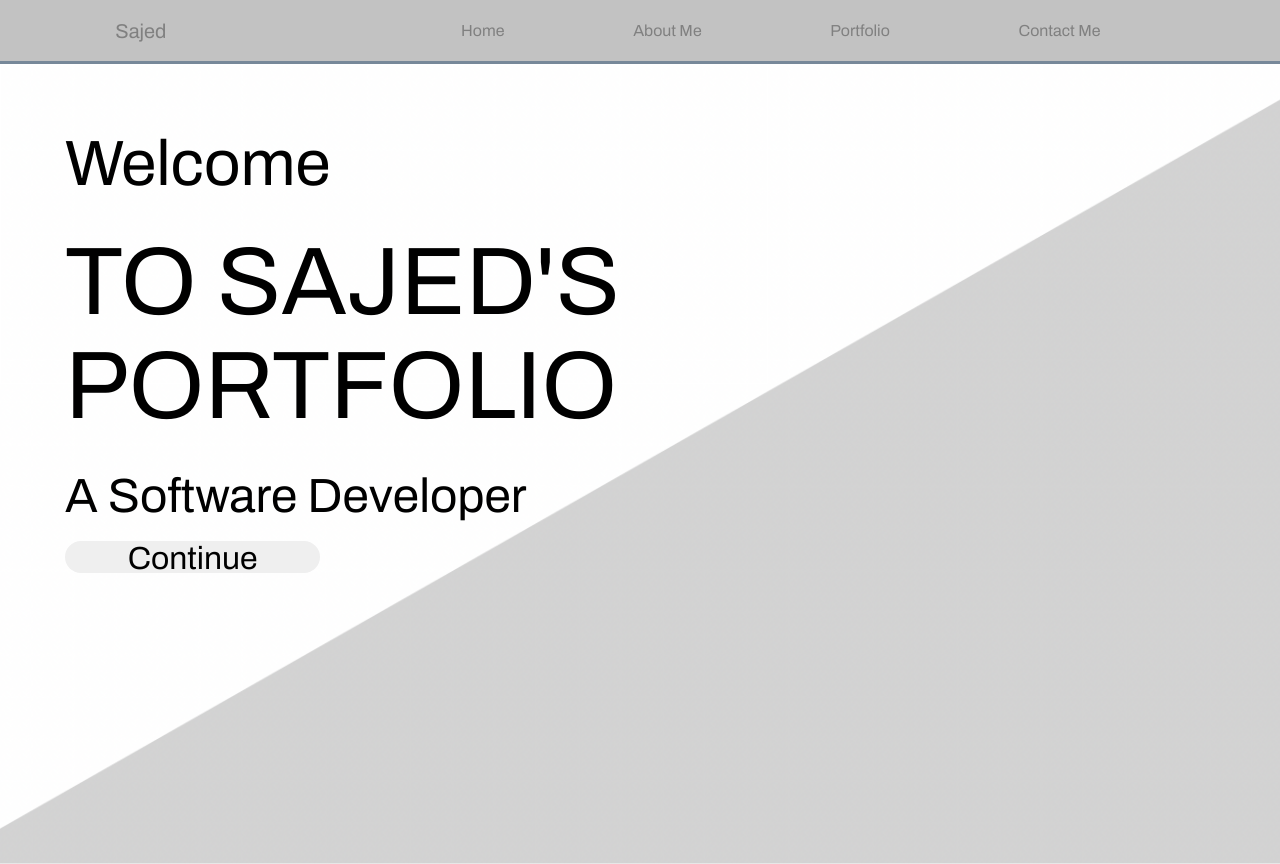
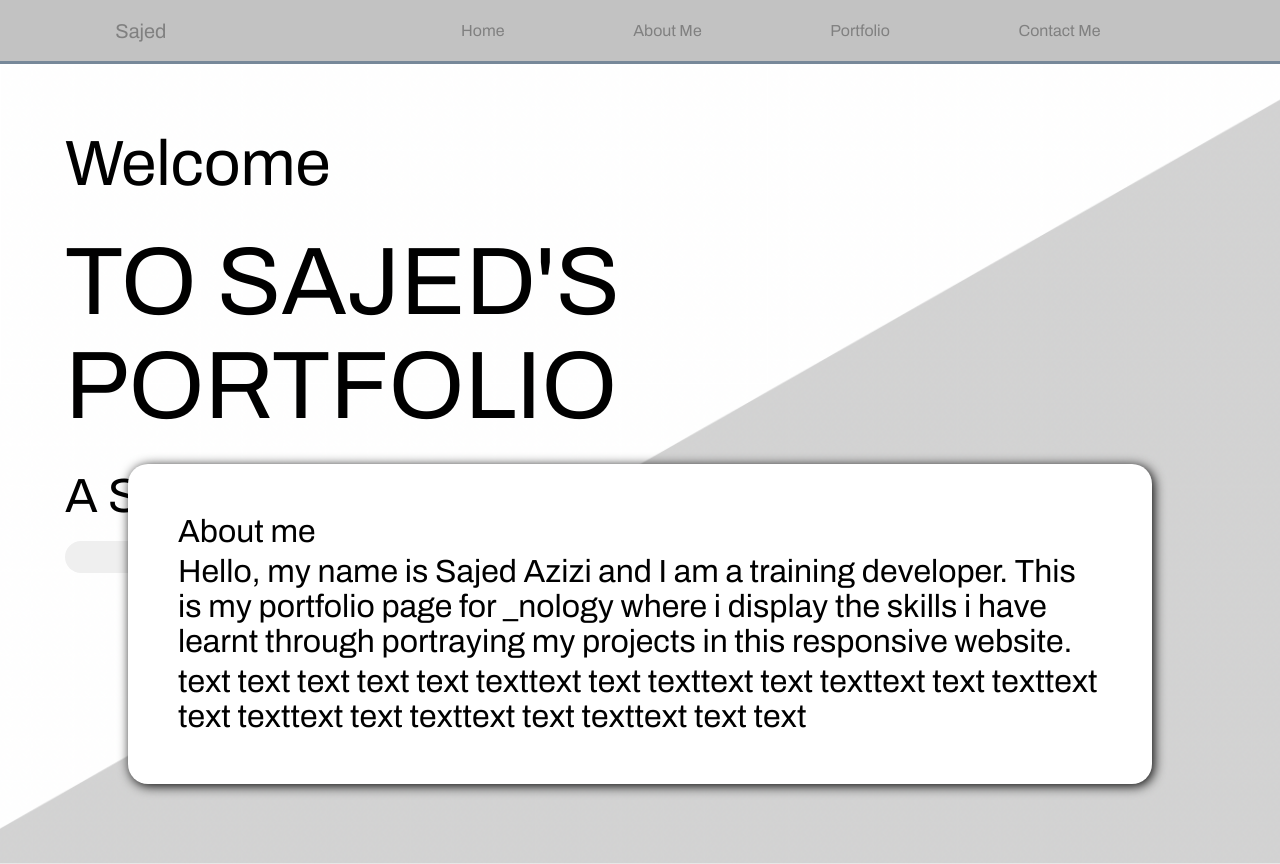
Before and after one commit to de1yura/Portfolio, a plain HTML site: page index.html in a window 1280 px wide. Drawn offline with Linux system fonts and the light colour scheme.

Commit message:
about me box completed

```diff
--- a/_main.scss
+++ b/_main.scss
@@ -68,9 +68,11 @@ main {
     padding: 50px;
     margin: auto;
     position: relative;
+
     h4 {
       font-size: 2em;
     }
+
     p{
       font-size: 2em;
     }
--- a/index.html
+++ b/index.html
@@ -30,6 +30,12 @@
       <button class="continue__down">Continue</button>
     </div>
 
+    <div class="about">
+      <h4>About me</h4>
+      <p>Hello, my name is Sajed Azizi and I am a training developer. This is my portfolio page for _nology where i display the skills i have learnt through portraying my projects in this responsive website.  </p>
+      <p> text text text text text texttext text texttext text texttext text texttext text texttext text texttext text texttext text text</p>
+
+    </div>
 
   </main>
 
```
